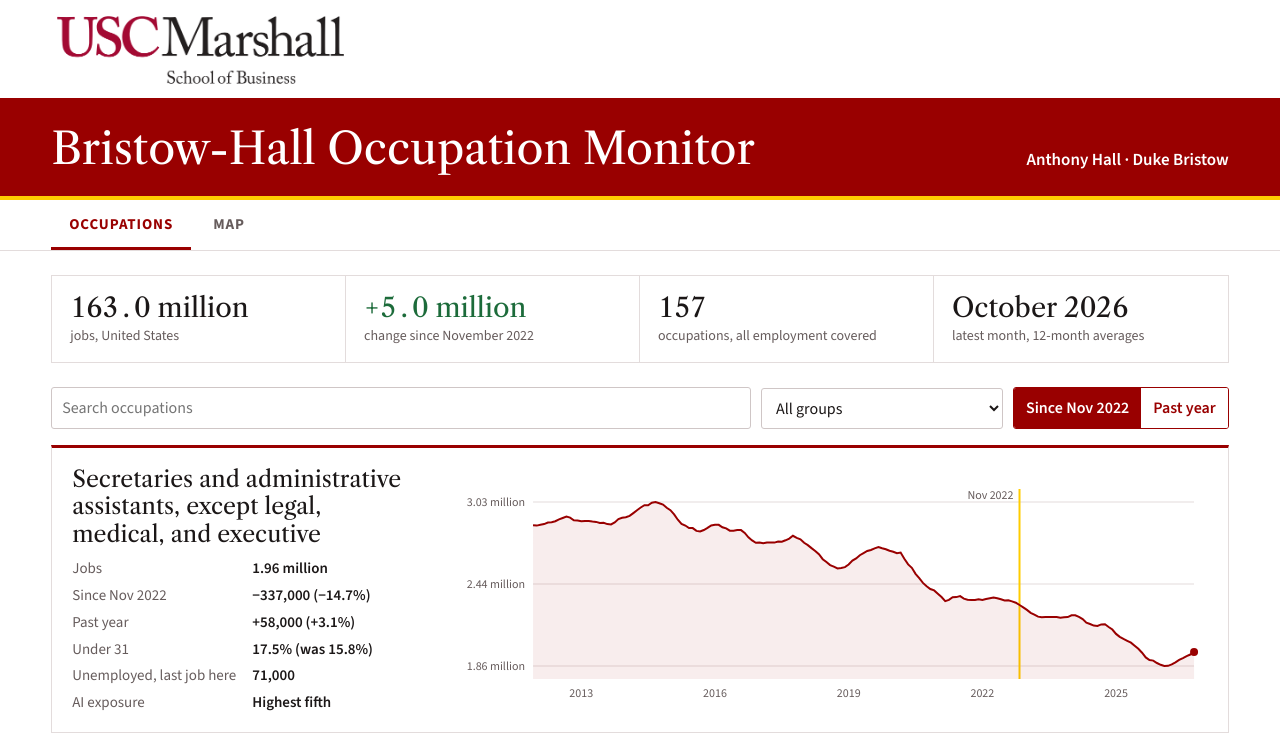
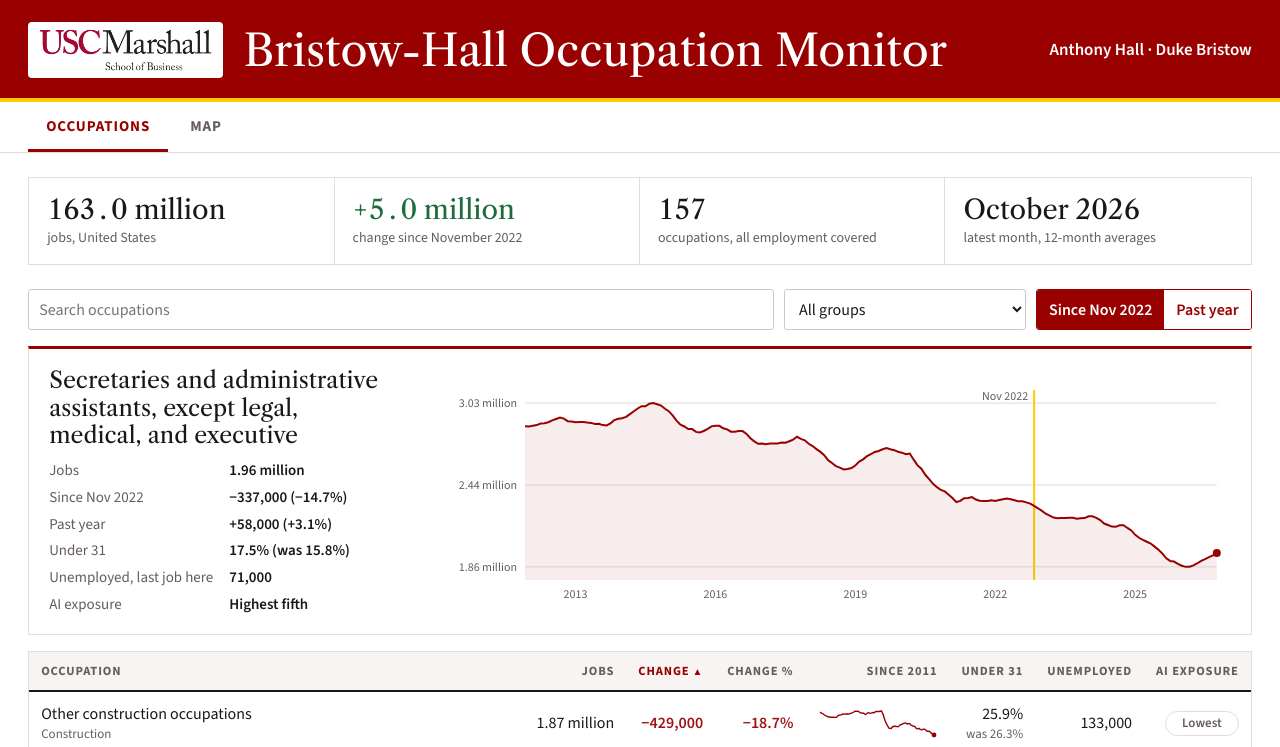
Before and after one commit to anthonythomashall3-rgb/occupation-monitor, a plain HTML site: page docs/index.html in a window 1280 px wide. Shown: the top 747 px of the page. Drawn offline with nearby package versions, Linux system fonts and the light colour scheme.

Commit message:
Full-width layout; logo beside the title
Co-Authored-By: Claude Fable 5.2 <noreply@anthropic.com>
Claude-Session: https://claude.ai/code/session_01UUDg7a8jGYGbZdxJtMTinc

```diff
--- a/docs/index.html
+++ b/docs/index.html
@@ -19,12 +19,11 @@
 *{box-sizing:border-box}
 html,body{margin:0}
 body{background:var(--paper);color:var(--ink);font-family:var(--body);font-size:16px;line-height:1.45}
-.inner{width:92%;max-width:1320px;margin:0 auto}
-.brand{background:#fff}
-.brand .inner{padding:10px 0 8px}
-.brand img{display:block;height:80px;width:auto;max-width:100%}
+.inner{width:auto;max-width:none;margin:0 clamp(16px,2.2vw,40px)}
+.title{display:flex;flex-wrap:wrap;align-items:center;gap:12px 20px}
+.logo{display:block;height:48px;width:auto;background:#fff;border-radius:4px;padding:4px 8px;box-sizing:content-box}
 .mast{background:var(--cardinal);color:#fff;border-bottom:4px solid var(--gold)}
-.mast .inner{padding:26px 0 24px;display:flex;flex-wrap:wrap;gap:10px 32px;align-items:flex-end;justify-content:space-between}
+.mast .inner{padding:22px 0 20px;display:flex;flex-wrap:wrap;gap:10px 32px;align-items:center;justify-content:space-between}
 h1{font-family:var(--display);font-weight:400;font-size:clamp(28px,4.2vw,44px);line-height:1.1;margin:0;text-wrap:balance}
 .authors{font-size:17px;font-weight:600}
 nav.tabs{border-bottom:1px solid var(--line);background:var(--paper);position:sticky;top:0;z-index:5}
@@ -99,9 +98,9 @@ footer span:last-child{color:var(--gold)}
 </style>
 </head>
 <body>
-<div class="brand"><div class="inner"><img src="usc-marshall.png" alt="USC Marshall School of Business" width="299" height="80"></div></div>
 <header class="mast"><div class="inner">
-  <h1>Bristow-Hall Occupation Monitor</h1>
+  <div class="title"><img class="logo" src="usc-marshall.png" alt="USC Marshall School of Business" width="179" height="48">
+  <h1>Bristow-Hall Occupation Monitor</h1></div>
   <div class="authors">Anthony Hall · Duke Bristow</div>
 </div></header>
 <nav class="tabs" aria-label="Views"><div class="inner" role="tablist">
@@ -386,7 +385,7 @@ footer span:last-child{color:var(--gold)}
     $('f-occ').textContent=occ.length; $('f-thru').textContent=MN[+t[1]-1]+' '+t[0];
     $('th-spark').textContent='Since '+M.first.slice(0,4);
     sel=occ.filter(function(o){return !o.pooled}).sort(function(a,b){return a.chgBaseJobs-b.chgBaseJobs})[0]; detail(); rows();
-    if(location.hash==='#map')tab('map');
+    if(location.hash==='#map-view')tab('map');
   }).catch(function(){ $('d-title').textContent='The data did not load. Reload the page.' });
 })();
 </script>
```
